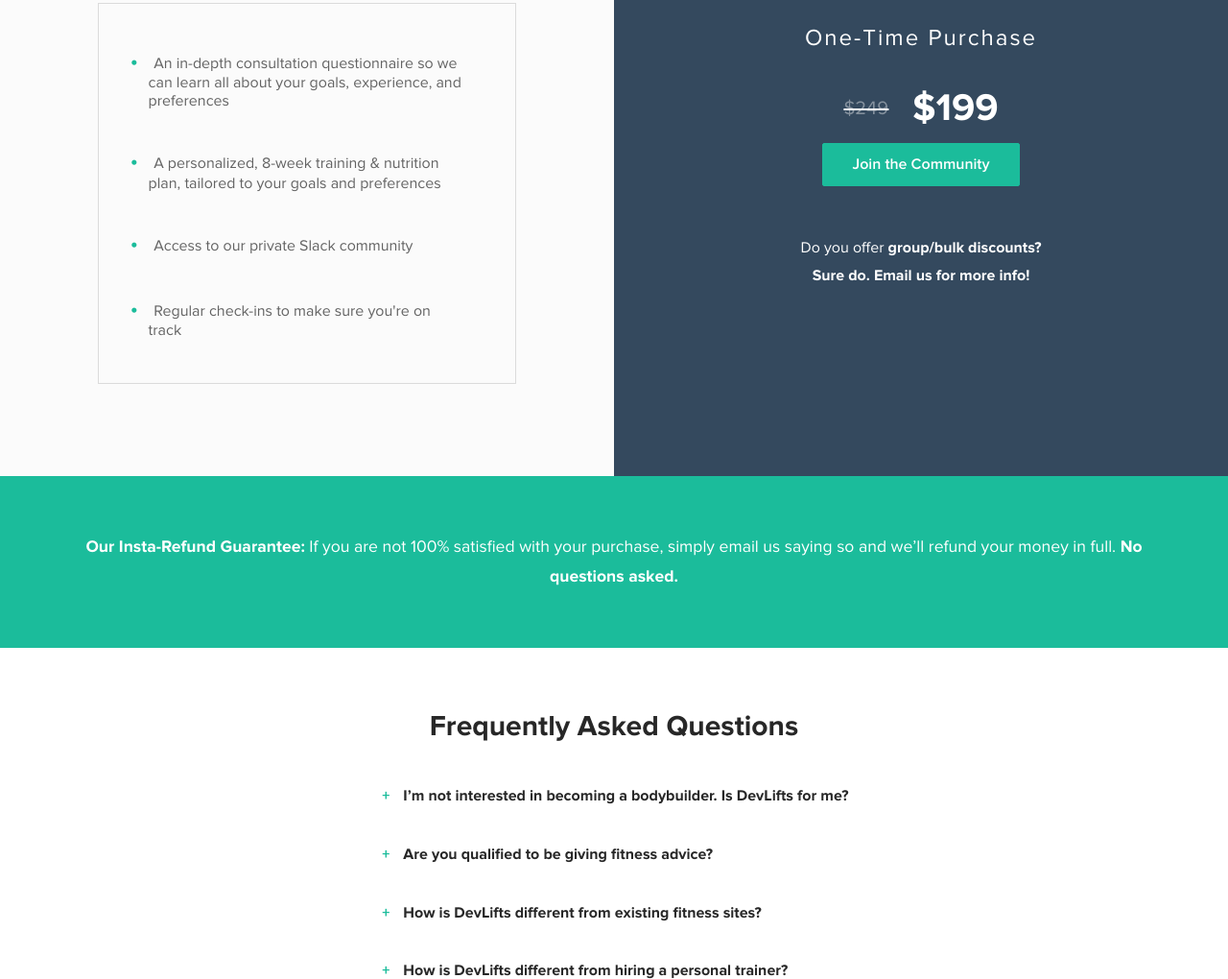
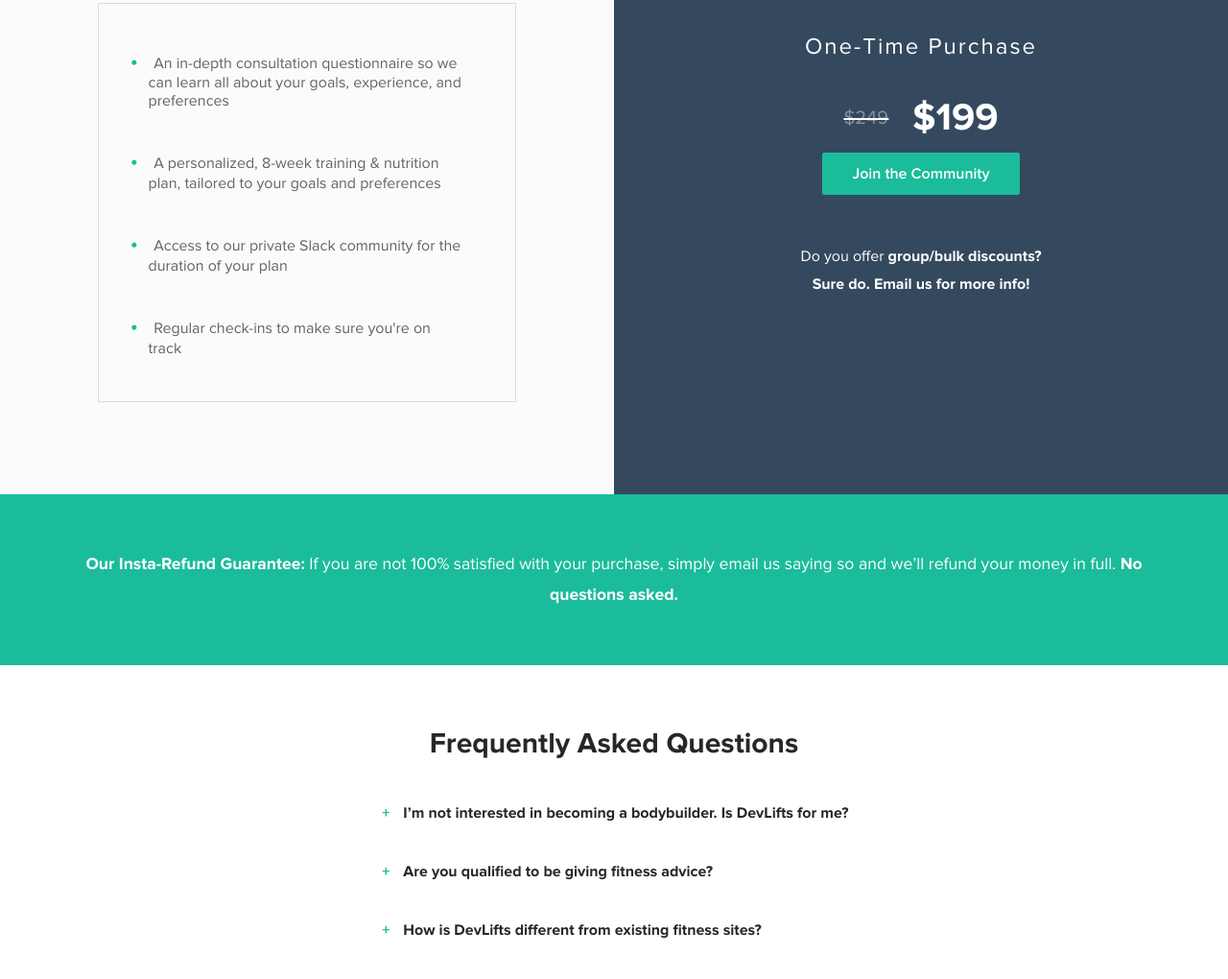
Before and after one commit to DevLifts/devlifts-static, a website: page index.html in a window 1280 px wide. Shown: the part 4557-5577 px from the top of the page at 96% size. Drawn offline with nearby package versions, Linux system fonts and the light colour scheme.

Commit message:
clarify Slack access for plan purchases

```diff
--- a/index.html
+++ b/index.html
@@ -263,7 +263,7 @@
           <ul>
             <li>An in-depth consultation questionnaire so we can learn all about your goals, experience, and preferences</li>
             <li>A personalized, 8-week training &amp; nutrition plan, tailored to your goals and preferences</li>
-            <li>Access to our private Slack community</li>
+            <li>Access to our private Slack community for the duration of your plan</li>
             <li>Regular check-ins to make sure you're on track</li>
           </ul>
         </div> <!-- .benefits -->
```
Also changed, not shown: join.html (+1 -1 lines).
